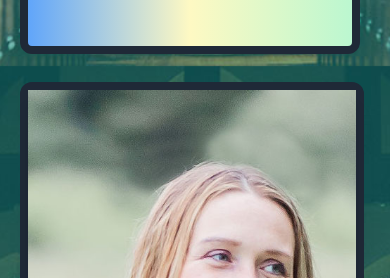
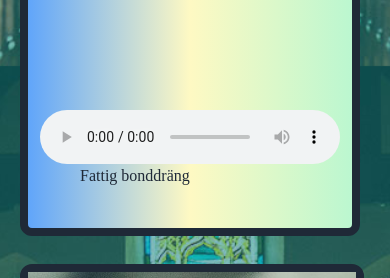
Before and after one commit to arnetzlinder/Hobbyprojekt---git, a Vue app: page / in a window 390 px wide. Shown: the part 778-1056 px from the top of the page. Built offline with nearby package versions, Linux system fonts and the light colour scheme; a web font is replaced by a local one.

Commit message:
:bug: double margin

```diff
--- a/src/components/AudioPlay.vue
+++ b/src/components/AudioPlay.vue
@@ -5,7 +5,7 @@ export default{};
 </script>
 
 <template>
-    <div class="mb-10 top-6 md:top-0 lg:top-0 text-gray-800 p-5 md:p-10 lg:p-20 flex relative max-w-lg md:max-w-xl lg:max-w-xl">
+    <div class="max-h-full top-6 md:top-0 lg:top-0 text-gray-800 p-5 md:p-10 lg:p-20 flex relative max-w-lg md:max-w-xl lg:max-w-2xl">
 
 
         <div class="top-7 md:top-0 lg:top-0 relative bg-gradient-to-r from-blue-400 via-yellow-100 to-green-200 flex  flex-col text-gray-800 content-evenly border-8 border-gray-800 rounded-xl">
@@ -36,6 +36,13 @@ export default{};
             </audio>
             <p class="ml-10">Prins Noel</p>
             </label>
+            <br>
+            <label class="text-gray-800 md:hover:scale-125 lg:hover:scale-90 pt-10 pb-10 mx-3">
+            <audio controls>
+                <source src="/Fattig_bonddräng.mp3" type="audio/mpeg">
+            </audio>
+            <p class="ml-10">Fattig bonddräng</p>
+            </label>
         </div>
 
     </div>
--- a/src/components/PictureElement.vue
+++ b/src/components/PictureElement.vue
@@ -5,7 +5,7 @@ import PictureOfMe from "../assets/SussieNoxineSe.jpg"
 </script>
 
 <template>
-    <div class="text-gray-800 p-5 md:p-10 lg:p-20 flex relative max-w-sm md:max-w-lg lg:max-w-xl">
+    <div class="text-gray-800 mt-10 md:mt-0 lg:mt-0 p-5 md:p-10 lg:p-20 flex relative max-w-sm md:max-w-lg lg:max-w-xl">
         <div class="bg-gradient-to-r from-blue-400 via-yellow-100 to-green-200 flex  flex-col text-gray-800 content-evenly border-8 border-gray-800 rounded-xl">
             <img :src="PictureOfMe" alt="Leende kvinna i utomhusmiljö" loading="lazy" class="object-cover shadow-xl relative">
         </div>
```
